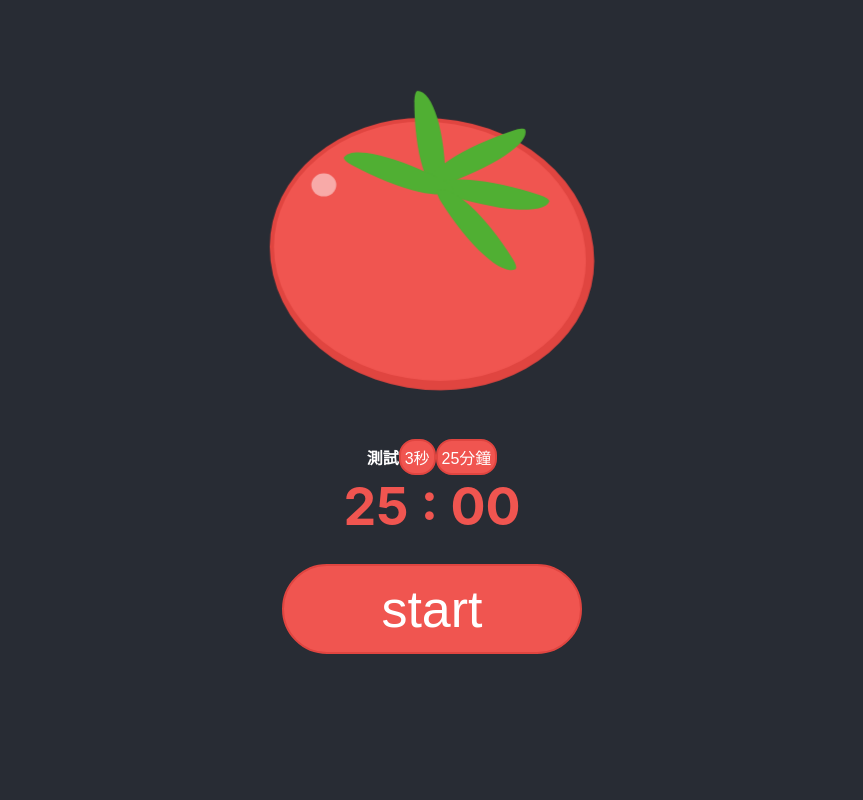
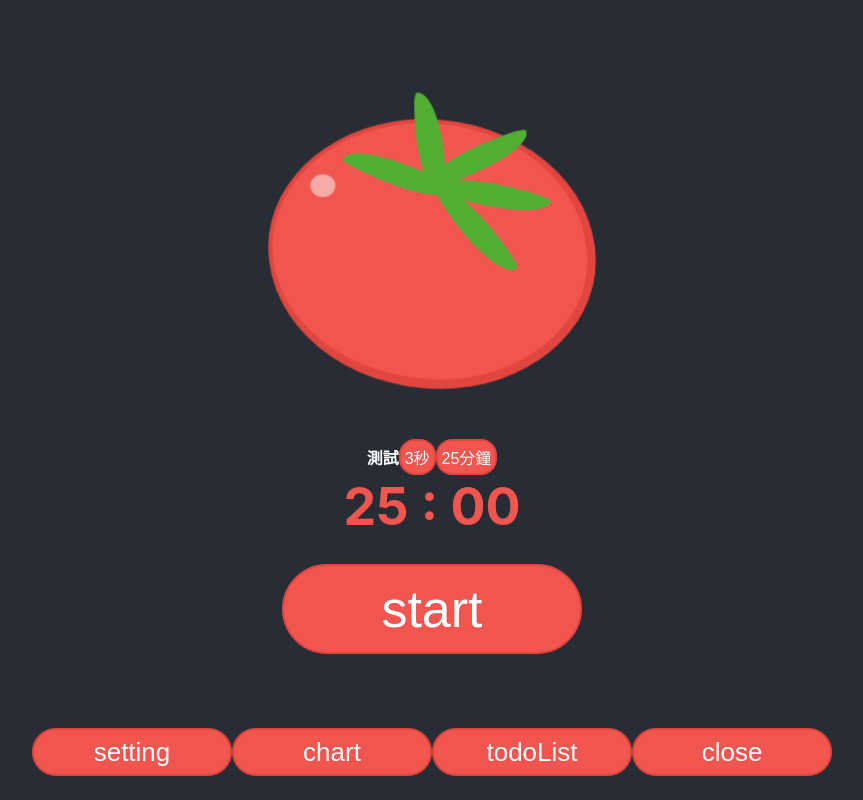
Before and after one commit to juojico/f2e-w1-tomatoclock, a React (Create React App) app: page / in a window 1280 px wide. Shown: the whole page, without its empty margins (208-1071 px from the left). Built offline with nearby package versions, Linux system fonts and the light colour scheme.

Commit message:
containers, menu

```diff
--- /dev/null
+++ b/src/components/MainMenu/index.js
@@ -0,0 +1,47 @@
+import React from 'react';
+import styled from 'styled-components';
+import Button from '../Buttons/Button'
+
+const Menu = styled.div`
+  {
+    position: fixed;
+   bottom: 0;
+   padding: 24px;
+   z-index: 20;
+  }
+`;
+
+const MenuItem = styled(Button)`
+{
+  width: 200px;
+}
+`;
+
+class MainMenu extends React.PureComponent {
+  constructor(props) {
+    super(props);
+    this.state = {
+      seconds: 1500,
+      intervalId: '',
+      play: false,
+      takeBreak: false
+    };
+  }
+
+  onClick = (target) => {
+    const { onClick } = this.props;
+    onClick(target)
+  }
+
+  render() {
+    return (
+      <Menu>
+        <MenuItem onClick={() => this.onClick('setting')}>setting</MenuItem>
+        <MenuItem onClick={() => this.onClick('chart')}>chart</MenuItem>
+        <MenuItem onClick={() => this.onClick('todo')}>todoList</MenuItem>
+        <MenuItem onClick={() => this.onClick('close')}>close</MenuItem>
+      </Menu>
+    );
+  }
+};
+export default MainMenu;
--- a/src/components/Timer/index.js
+++ b/src/components/Timer/index.js
@@ -1,7 +1,7 @@
 import React from 'react';
 import styled from 'styled-components';
+import TestTool from '../../components/TestTool';
 import { Button } from '../Buttons';
-import TestTool from '../../components/TestTool';
 
 const TimerWrapper = styled.h1`
   position: relative;
@@ -20,21 +20,29 @@ class Timer extends React.PureComponent {
     this.state = {
       seconds: 1500,
       intervalId: '',
-      play: false
+      play: false,
+      takeBreak: false
     };
   }
 
   start = () => {
     this.state.seconds > 0
       ? this.setState({ seconds: this.state.seconds - 1 })
-      : this.done();
+      : this.state.takeBreak ? this.backWork() : this.done();
   };
   done = () => {
-    const {onFinish} =this.props;
+    const { onFinish } = this.props;
     this.pause();
-    onFinish();
+    onFinish(true);
     this.takeBreak();
   };
+
+  backWork() {
+    this.setState({ seconds: 1500, takeBreak: false })
+    this.pause();
+    const { onFinish } = this.props;
+    onFinish(false);
+  }
 
   play() {
     let intervalId = setInterval(this.start, 1000);
@@ -50,13 +58,12 @@ class Timer extends React.PureComponent {
   };
 
   takeBreak() {
-    this.setState({ seconds: 300 });
+    this.setState({ seconds: 300, takeBreak: true });
     console.log('takeBreak');
-    this.play('takeBreak');
+    this.play();
   }
 
   render() {
-
     return (
       <TimerWrapper>
         <TestTool
--- /dev/null
+++ b/src/containers/ChartContainer.js
@@ -0,0 +1,30 @@
+import React from 'react';
+import styled from 'styled-components';
+
+const Chart = styled.div`
+   {
+    position: absolute;
+    top: 0;
+    left: 0;
+    width:100%;
+    height: 100%;
+    background-color: rgba(255,255,255,0.3);
+    z-index: 10;
+  }
+`;
+
+class ChartContainer extends React.PureComponent {
+  constructor(props) {
+    super(props);
+    this.state = {
+    };
+  }
+  render() {
+    const { ...props } = this.props;
+    return (
+      <Chart {...props}>ChartContainer</Chart>
+    );
+  }
+}
+
+export default ChartContainer;
--- a/src/containers/MainContainer.js
+++ b/src/containers/MainContainer.js
@@ -1,10 +1,14 @@
 import React from 'react';
 import styled from 'styled-components';
+import Timer from '../components/Timer';
 import Tomato from '../components/Tomato';
 import TakeBreak from '../components/TakeBreak';
-import Timer from '../components/Timer';
+import MainMenu from '../components/MainMenu';
+import ChartContainer from '../containers/ChartContainer';
+import SettingContainer from '../containers/SettingContainer';
+import TodoListContainer from '../containers/TodoListContainer';
 
-const AppHeader = styled.div`
+const Container = styled.div`
    {
     background-color: #282c34;
     min-height: 100vh;
@@ -23,19 +27,55 @@ class MainContainer extends React.PureComponent {
     super(props);
     this.state = {
       takeBreak: false,
+      chartOpen: false,
+      todoOpen: false,
+      settingOpen: false
     };
   }
-  onFinish = () => {
+  onFinish = (working) => {
     console.log('Finish');
-    this.setState({takeBreak: true});
+    this.setState({ takeBreak: working });
   };
+  onMainMenuClick = (target) => {
+    switch (target) {
+      case 'chart':
+        return this.setState({
+          chartOpen: true,
+          todoOpen: false,
+          settingOpen: false
+        });
+      case 'todo':
+        return this.setState({
+          chartOpen: false,
+          todoOpen: true,
+          settingOpen: false
+        });
+      case 'setting':
+        return this.setState({
+          chartOpen: false,
+          todoOpen: false,
+          settingOpen: true
+        });
+      case 'close':
+        return this.setState({
+          chartOpen: false,
+          todoOpen: false,
+          settingOpen: false
+        });
+
+    }
+  }
   render() {
     return (
-      <AppHeader>
-        <Tomato hidden={this.state.takeBreak}/>
+      <Container>
+        <MainMenu onClick={this.onMainMenuClick} />
+        <Tomato hidden={this.state.takeBreak} />
         <TakeBreak hidden={!this.state.takeBreak} />
-        <Timer onFinish={this.onFinish} takeBreak={this.state.takeBreak} />
-      </AppHeader>
+        <Timer onFinish={this.onFinish} />
+        <TodoListContainer hidden={!this.state.todoOpen} />
+        <ChartContainer hidden={!this.state.chartOpen} />
+        <SettingContainer hidden={!this.state.settingOpen} />
+      </Container>
     );
   }
 }
--- /dev/null
+++ b/src/containers/SettingContainer.js
@@ -0,0 +1,30 @@
+import React from 'react';
+import styled from 'styled-components';
+
+const SettingWrapper = styled.div`
+   {
+    position: absolute;
+    top: 0;
+    left: 0;
+    width:100%;
+    height: 100%;
+    background-color: rgba(255,255,255,0.3);
+    z-index: 10;
+  }
+`;
+
+class SettingContainer extends React.PureComponent {
+  constructor(props) {
+    super(props);
+    this.state = {
+    };
+  }
+  render() {
+    const { ...props } = this.props;
+    return (
+      <SettingWrapper {...props}>SettingContainer</SettingWrapper>
+    );
+  }
+}
+
+export default SettingContainer;
--- /dev/null
+++ b/src/containers/TodoListContainer.js
@@ -0,0 +1,30 @@
+import React from 'react';
+import styled from 'styled-components';
+
+const Todo = styled.div`
+   {
+    position: absolute;
+    top: 0;
+    left: 0;
+    width:100%;
+    height: 100%;
+    background-color: rgba(255,255,255,0.3);
+    z-index: 10;
+  }
+`;
+
+class TodoListContainer extends React.PureComponent {
+  constructor(props) {
+    super(props);
+    this.state = {
+    };
+  }
+  render() {
+    const { ...props } = this.props;
+    return (
+      <Todo {...props}>TodoListContainer</Todo>
+    );
+  }
+}
+
+export default TodoListContainer;
```
